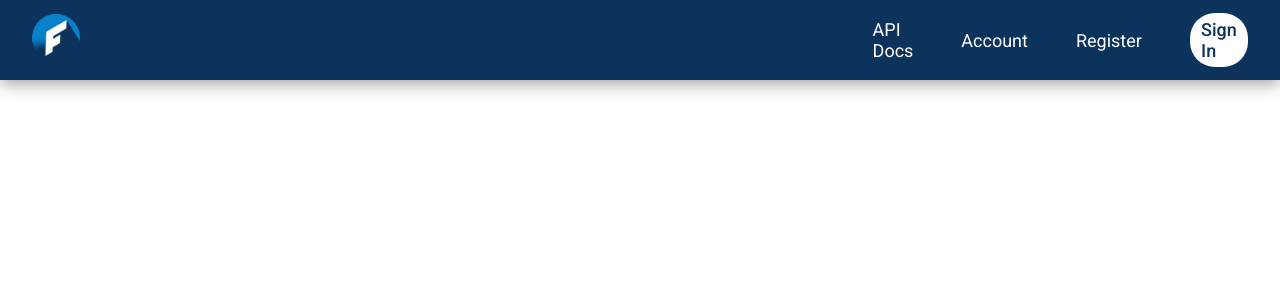
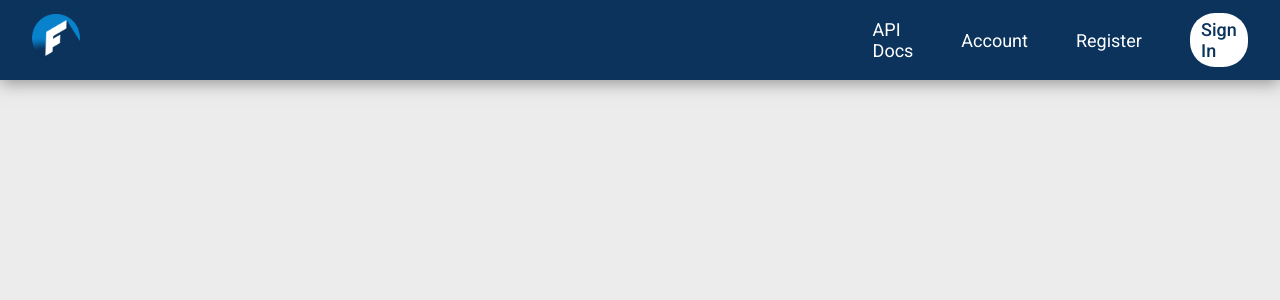
Before and after one commit to dnitecki/finfetch-ui, a React (Create React App) app: page /api/account in a window 1280 px wide. Shown: the top 300 px of the page. Built offline with nearby package versions, Linux system fonts and the light colour scheme.

Commit message:
account styles

```diff
--- a/src/apps/finfetch-api/pages/account/Account.jsx
+++ b/src/apps/finfetch-api/pages/account/Account.jsx
@@ -1,5 +1,12 @@
 import React from "react";
+import "./Account.scss";
 
 export default function Account() {
-  return <div>Account</div>;
+  return (
+    <div className="account">
+      <div className="account-container">
+        <div className="account-header"></div>
+      </div>
+    </div>
+  );
 }
--- a/src/apps/finfetch-api/pages/account/Account.scss
+++ b/src/apps/finfetch-api/pages/account/Account.scss
@@ -0,0 +1,16 @@
+.account {
+  background-color: #ececec;
+  height: 100vh;
+  width: 100vw;
+  display: flex;
+}
+.account-container {
+  display: flex;
+  height: 100%;
+  width: 100%;
+  overflow: hidden;
+}
+.account-header {
+  height: 5rem;
+  width: 100%;
+}
```
